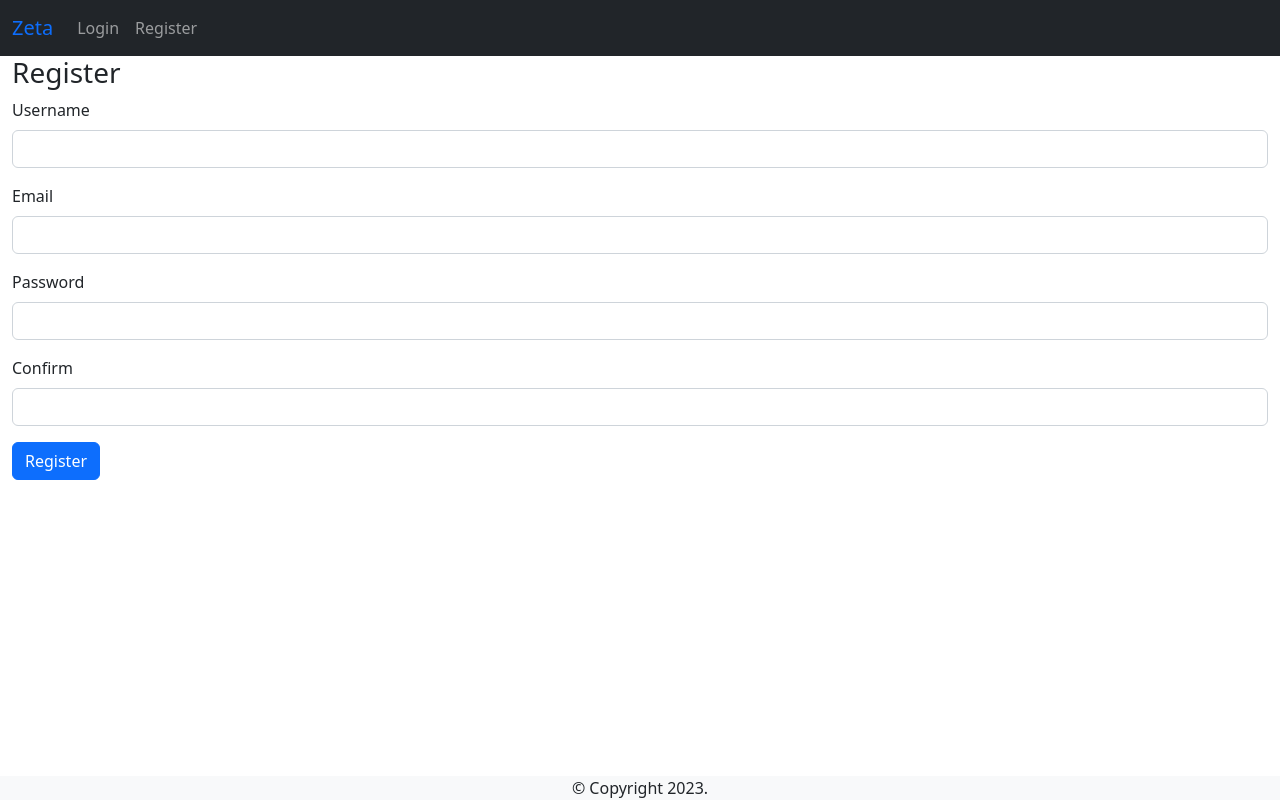
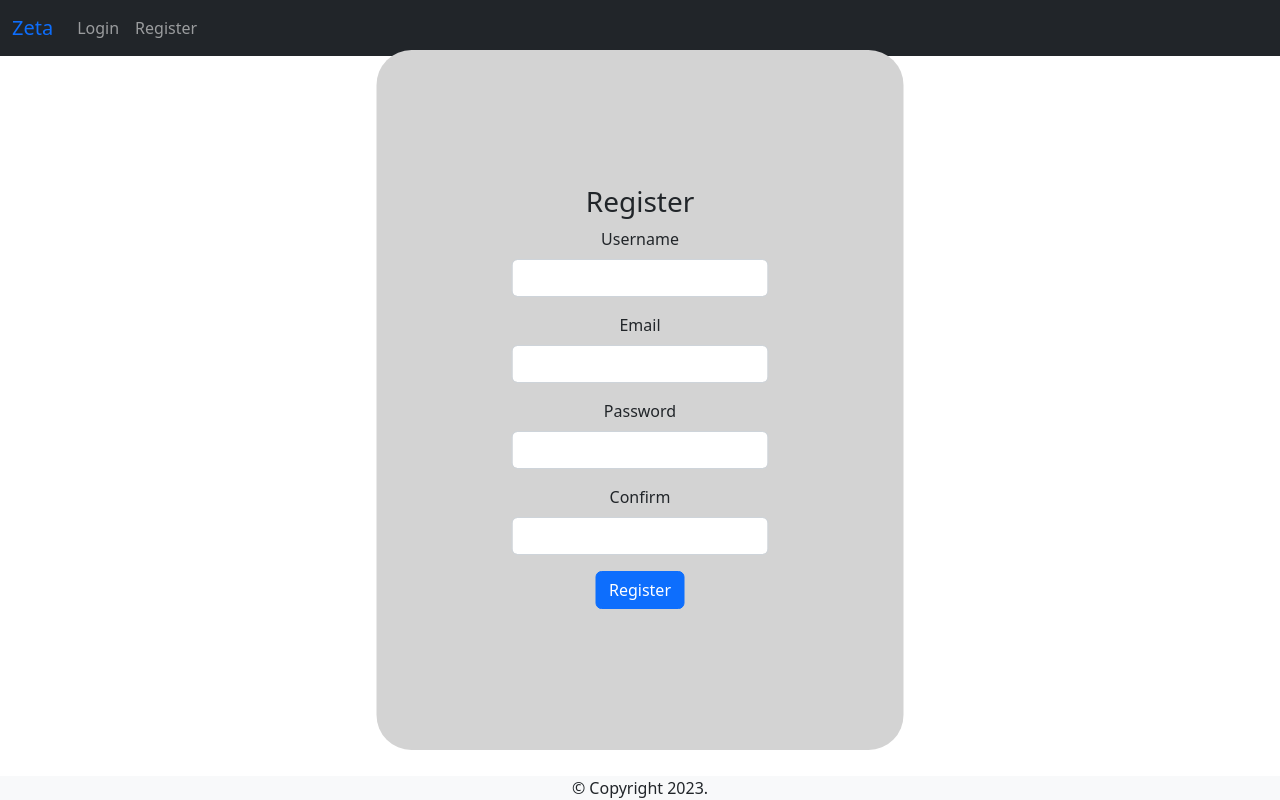
Before and after one commit to RisheekK/IS601-006, a Flask app: page /register in a window 1280 px wide. Run offline with Flask 2, Linux system fonts and the light colour scheme; some libraries are stand-ins or nearby versions.

Commit message:
added more styling changes

```diff
--- a/Project/auth/templates/profile.html
+++ b/Project/auth/templates/profile.html
@@ -2,7 +2,7 @@
 {% block title %}Profile{% endblock %}
 {% block content %}
 {% from "_formhelpers.html" import render_field %}
-<div class="container-fluid">
+<div class="container-fluid"><div class = "box"><div class="text-center">
     <div class="h3">Profile</div>
     <form method="POST">
         {{ form.hidden_tag() }}
@@ -13,5 +13,7 @@
         {{render_field(form.confirm)}}
         {{form.submit(class="btn btn-primary")}}
     </form>
+    </div>
+</div>
 </div>
 {% endblock %}
--- a/Project/auth/templates/register.html
+++ b/Project/auth/templates/register.html
@@ -2,7 +2,7 @@
 {% block title %}Register{% endblock %}
 {% block content %}
 {% from "_formhelpers.html" import render_field %}
-<div class="container-fluid">
+<div class="container-fluid"><div class = "box"><div class="text-center">
     <div class="h3">Register</div>
     <form method="POST">
         {{ form.hidden_tag() }}
@@ -12,5 +12,8 @@
         {{render_field(form.confirm)}}
         {{form.submit(class="btn btn-primary")}}
     </form>
+    </div>
+    </div>
+    </div>
 </div>
 {% endblock %}
--- a/Project/templates/layout.html
+++ b/Project/templates/layout.html
@@ -33,6 +33,19 @@
             line-height: 60px;
         }
 
+        .box{
+            background: lightgray;
+            border-radius: 35px;
+            height:700px;
+            position: absolute;
+            left: 50%;
+            top: 50%;
+            transform: translate(-50%, -50%);
+            padding: 135px;
+            line-height: 20px;
+        }
+
+
     </style>
     <title>{% block title %}{% endblock %} -Zeta Shopping</title>
     {% endblock %}
--- a/Project/templates/nav.html
+++ b/Project/templates/nav.html
@@ -1,14 +1,14 @@
 {% from "_dropdown_nav.html" import dropdown_nav %}
 <nav class="navbar navbar-dark navbar-expand-lg bg-dark">
     <div class="container-fluid">
-        <a class="navbar-brand text-primary" href="/">Zeta</a>
+        <a class="navbar-brand text-primary" href="#">Zeta</a>
         <button class="navbar-toggler" type="button" data-bs-toggle="collapse"
             data-bs-target="#navbarSupportedContent" aria-controls="navbarSupportedContent"
             aria-expanded="false" aria-label="Toggle navigation">
             <span class="navbar-toggler-icon"></span>
         </button>
         <div class="collapse navbar-collapse" id="navbarSupportedContent">
-            <ul class="navbar-nav me-auto mb-2 mb-lg-0">
+            <ul class="navbar-nav me-auto mb-2 mb-lg-0 justify-content-right">
                 {% if not current_user.is_authenticated %}
                 <li class="nav-item">
                     <a class="nav-link" href="{{url_for('auth.login')}}">Login</a>
```
Also changed, not shown: Project/auth/templates/login.html (+14 -1 lines).
